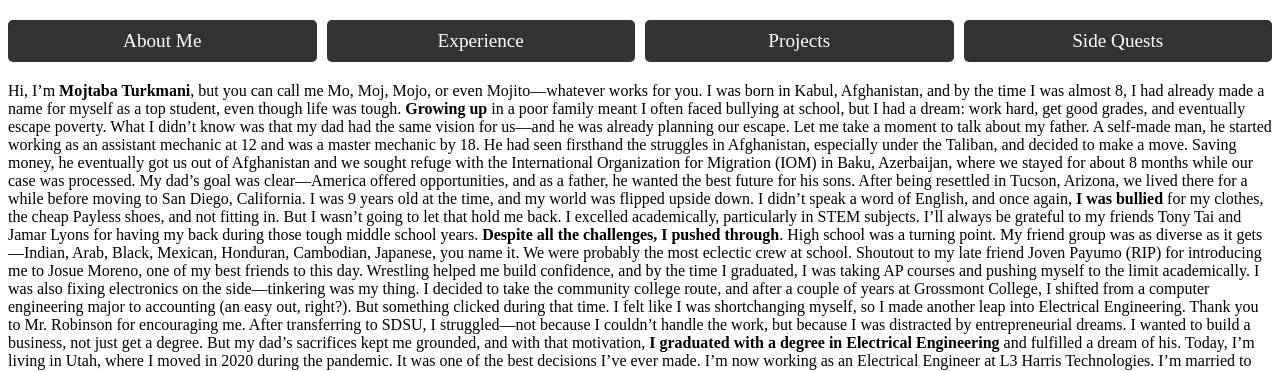
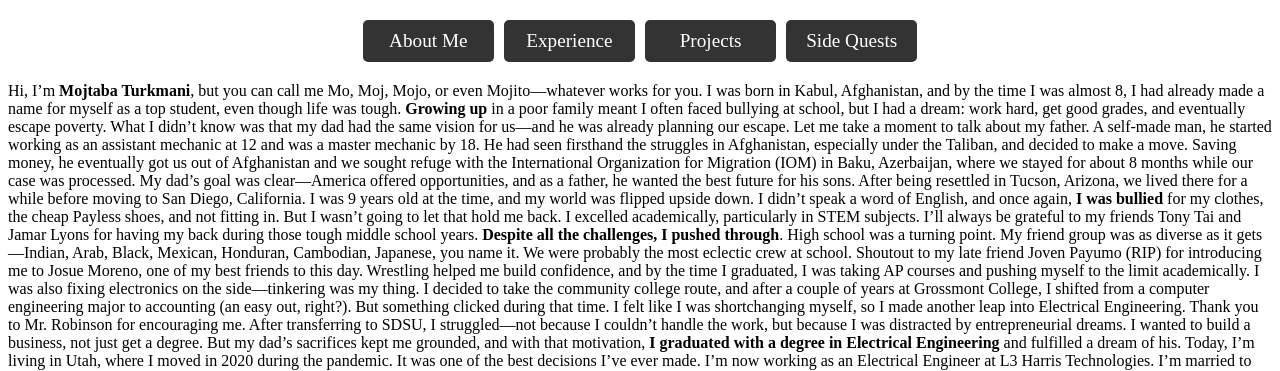
Before and after one commit to moturkmani/Portfolio, a plain HTML site: page index.html in a window 1280 px wide. Shown: the top 371 px of the page. Drawn offline with Linux system fonts and the light colour scheme.

Commit message:
Update index.html

```diff
--- a/index.html
+++ b/index.html
@@ -12,7 +12,9 @@
             display: grid;
             grid-template-columns: repeat(4, 1fr); /* 4 equal columns for desktop */
             gap: 10px;
-            margin: 20px 0;
+            margin: 20px auto; /* Center the nav */
+            width: fit-content; /* Makes sure it only takes up as much space as needed */
+            justify-content: center; /* Centers the grid items */
         }
 
         nav a {
```
